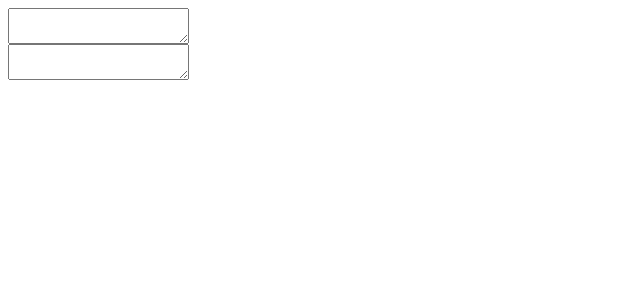
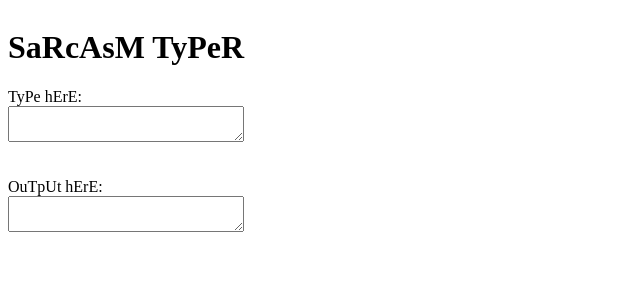
Before and after one commit to heggland/text-converter, a Next.js app in the folder frontend/: page / in a window 1280 px wide. Shown: the top 300 px of the page, without its empty margins (0-640 px from the left). Built offline with nearby package versions, Linux system fonts and the light colour scheme.

Commit message:
Update index.tsx

```diff
--- a/frontend/pages/index.tsx
+++ b/frontend/pages/index.tsx
@@ -34,7 +34,11 @@ const Home: NextPage = () => {
         <title>SaRcAsM TyPeR</title>
         <meta name="viewport" content="initial-scale=1.0, width=device-width" />
       </Head>
+      <h1>SaRcAsM TyPeR </h1>
+      <span>TyPe hErE: </span>
       <textarea onKeyUp={handleKeyUp}></textarea>
+      <br /> <br />
+      <span>OuTpUt hErE: </span>
       <textarea readOnly={true} value={text} />
     </div>
   );
```
